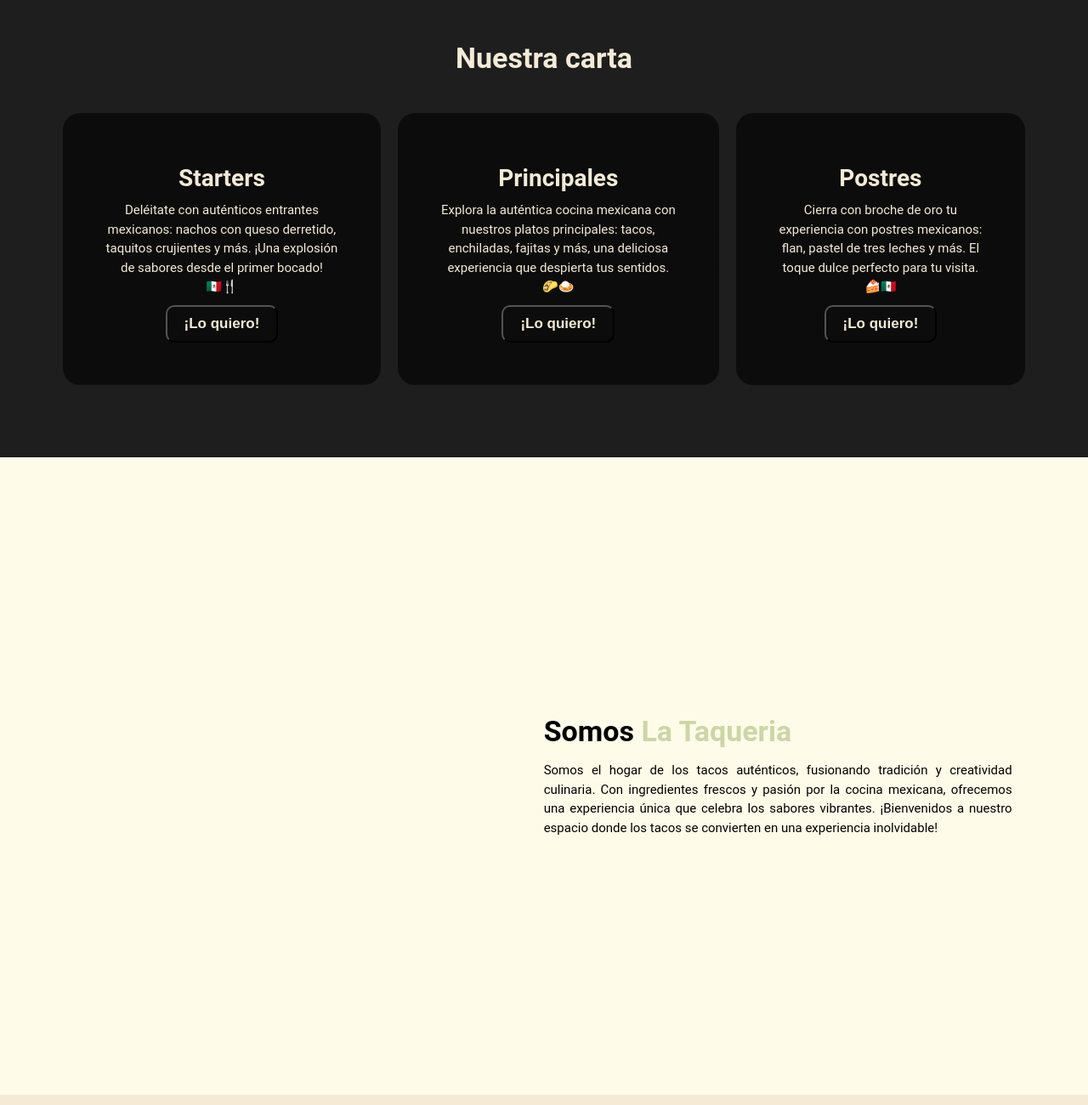
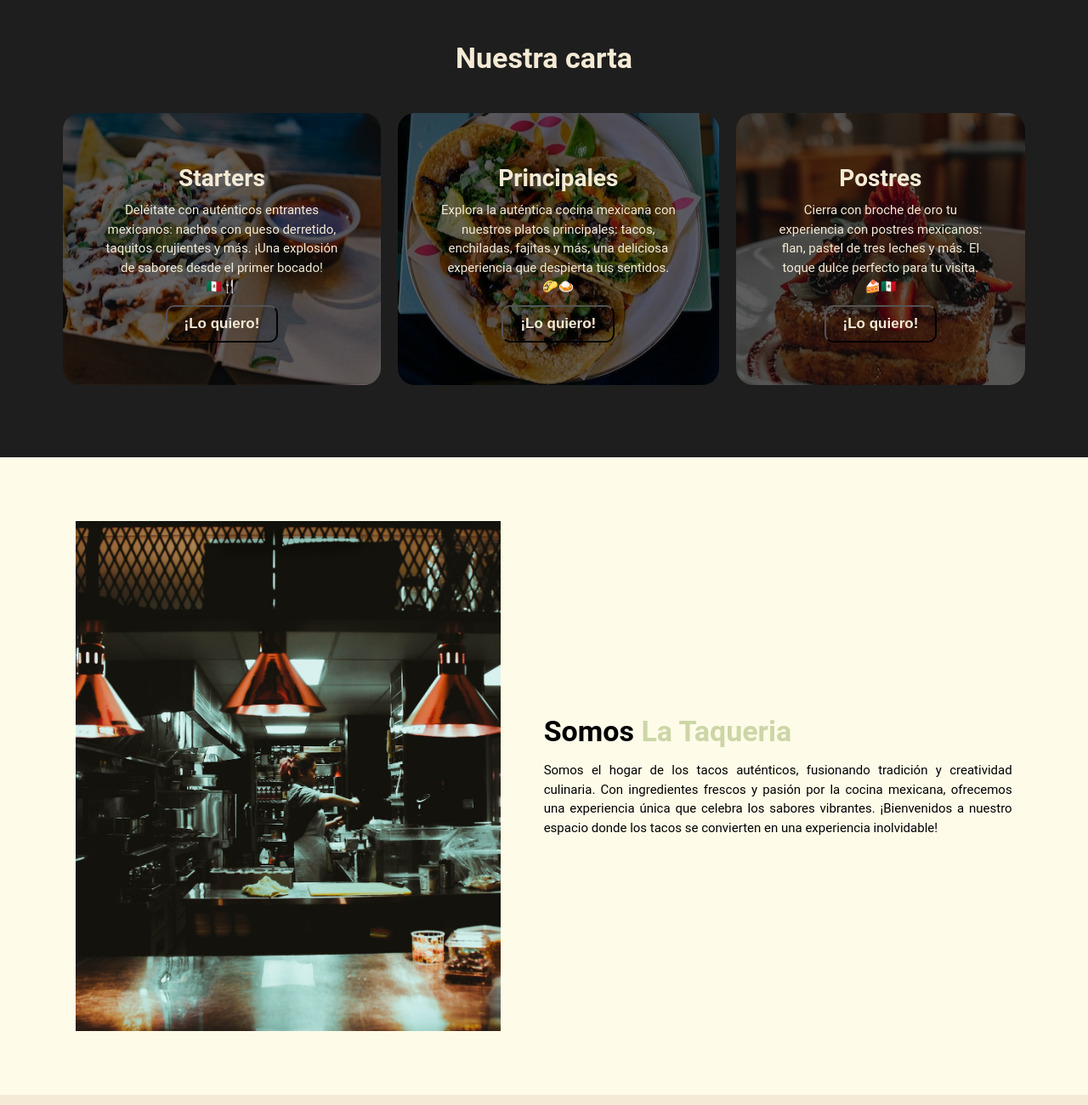
Before and after one commit to ceemeese/taqueria-landing, a plain HTML site: page index.html in a window 1280 px wide. Shown: the part 1300-2600 px from the top of the page at 85% size. Drawn offline with Linux system fonts and the light colour scheme; the site is published under a folder, as on GitHub Pages, so addresses that start at the root find nothing.

Commit message:
Se modifican rutas relativas del css

```diff
--- a/style.css
+++ b/style.css
@@ -313,7 +313,7 @@ header .nav-item img {
 }
 
 #about-us .img-about {
-    background-image: url(/images/social/about.jpg);
+    background-image: url(images/social/about.jpg);
     background-size: cover;
     background-position: center center;
     height: 600px;
@@ -400,7 +400,7 @@ header .nav-item img {
         rgba(0,0,0,0.6),
         rgba(0,0,0,0.6)
     )
-    ,url(/images/productos/nachopeque.jpg);
+    ,url(images/productos/nachopeque.jpg);
 }
 
 .card:nth-child(2) {
@@ -409,7 +409,7 @@ header .nav-item img {
         rgba(0,0,0,0.6),
         rgba(0,0,0,0.6)
     )
-    ,url(/images/productos/tacospeque.jpg);
+    ,url(images/productos/tacospeque.jpg);
 }
 
 .card:last-child {
@@ -418,7 +418,7 @@ header .nav-item img {
         rgba(0,0,0,0.6),
         rgba(0,0,0,0.6)
     )
-    ,url(/images/productos/postrepeque.jpg);
+    ,url(images/productos/postrepeque.jpg);
 }
 
 /* Responsive Productos*/
```
